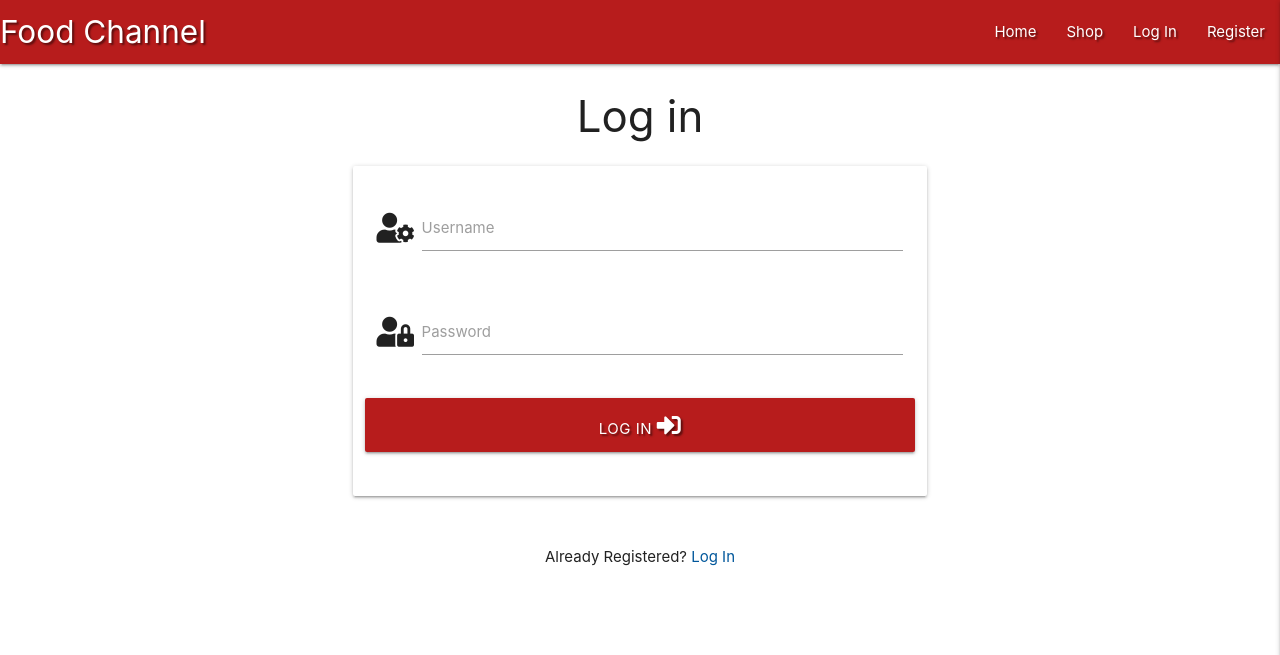
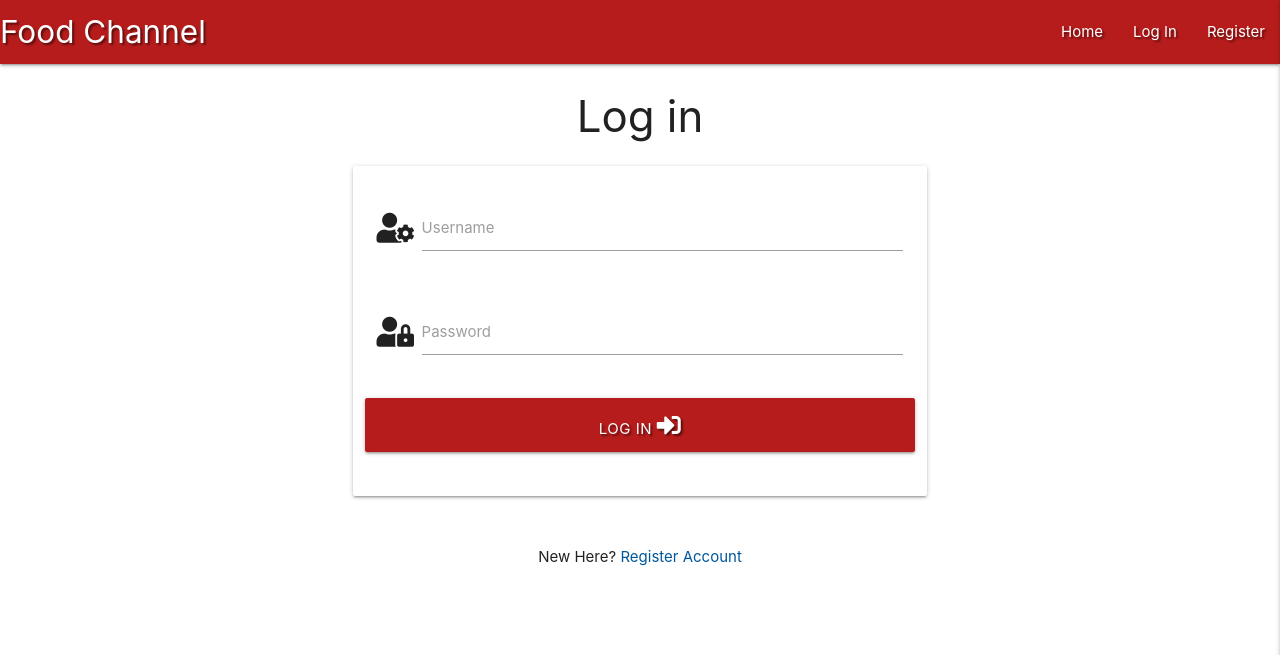
Before and after one commit to Code-Institute-Submissions/foodchannel101, a Flask app: page /login in a window 1280 px wide. Shown: the top 655 px of the page. Run offline with Flask 2, Linux system fonts and the light colour scheme; some libraries are stand-ins or nearby versions.

Commit message:
Delete and redo login functionality for bugs

```diff
--- a/templates/base.html
+++ b/templates/base.html
@@ -23,8 +23,7 @@
                 <a href="#" data-target="mobile-demo" class="sidenav-trigger right"><i class="fas fa-bars"></i></a>
                 <ul class="right hide-on-med-and-down">
                     <li><a href="{{ url_for('get_recipes') }}">Home</a></li>
-                    <li><a href="shop.html">Shop</a></li>
-                    <li><a href="login.html">Log In</a></li>
+                    <li><a href="{{ url_for('login') }}">Log In</a></li>
                     <li><a href="{{ url_for('register') }}">Register</a></li>
                 </ul>
             </div>
@@ -35,14 +34,12 @@
                 <h4 class="center-align red darken-4">Food Channel</h4>
             </li>
             <li><a href="{{ url_for('get_recipes') }}">Home</a></li>
-            <li><a href="{{ url_for('shop') }}">Shop</a></li>
             <li><a href="{{ url_for('login') }}">Log In</a></li>
             <li><a href="{{ url_for('register') }}">Register</a></li>
         </ul>
     </header>
 
     <section>
-        <!-- flash messages -->
         {% with messages = get_flashed_messages() %}
         {% if messages %}
         {% for message in messages %}
--- a/templates/login.html
+++ b/templates/login.html
@@ -37,8 +37,8 @@
  <div class="row">
      <div class="col s12">
          <p class="center-align">
-             Already Registered?
-             <a href="{{ url_for('login') }}" class="light-blue-text text-darken-4">Log In</a>
+             New Here?
+             <a href="{{ url_for('register') }}" class="light-blue-text text-darken-4">Register Account</a>
          </p>
      </div>
  </div>
```
Also changed, not shown: templates/register.html (+5 -5 lines).
